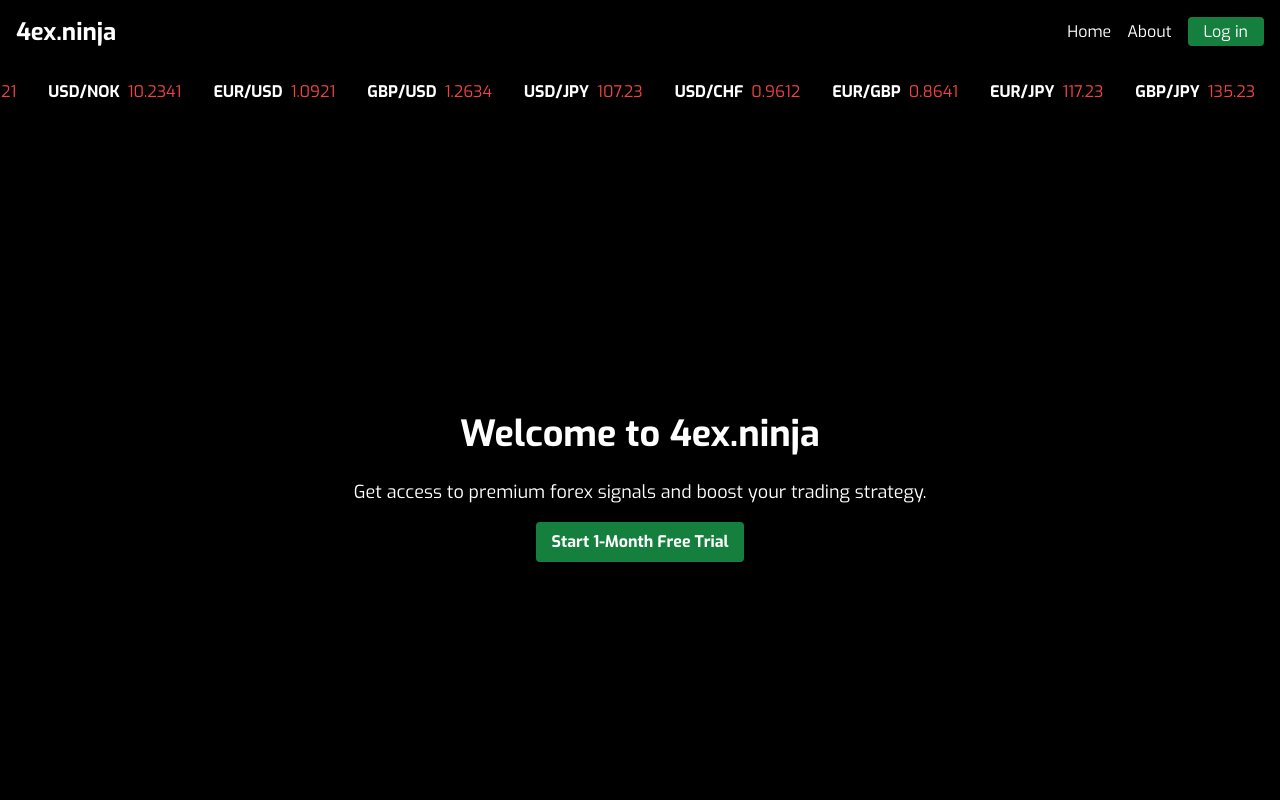
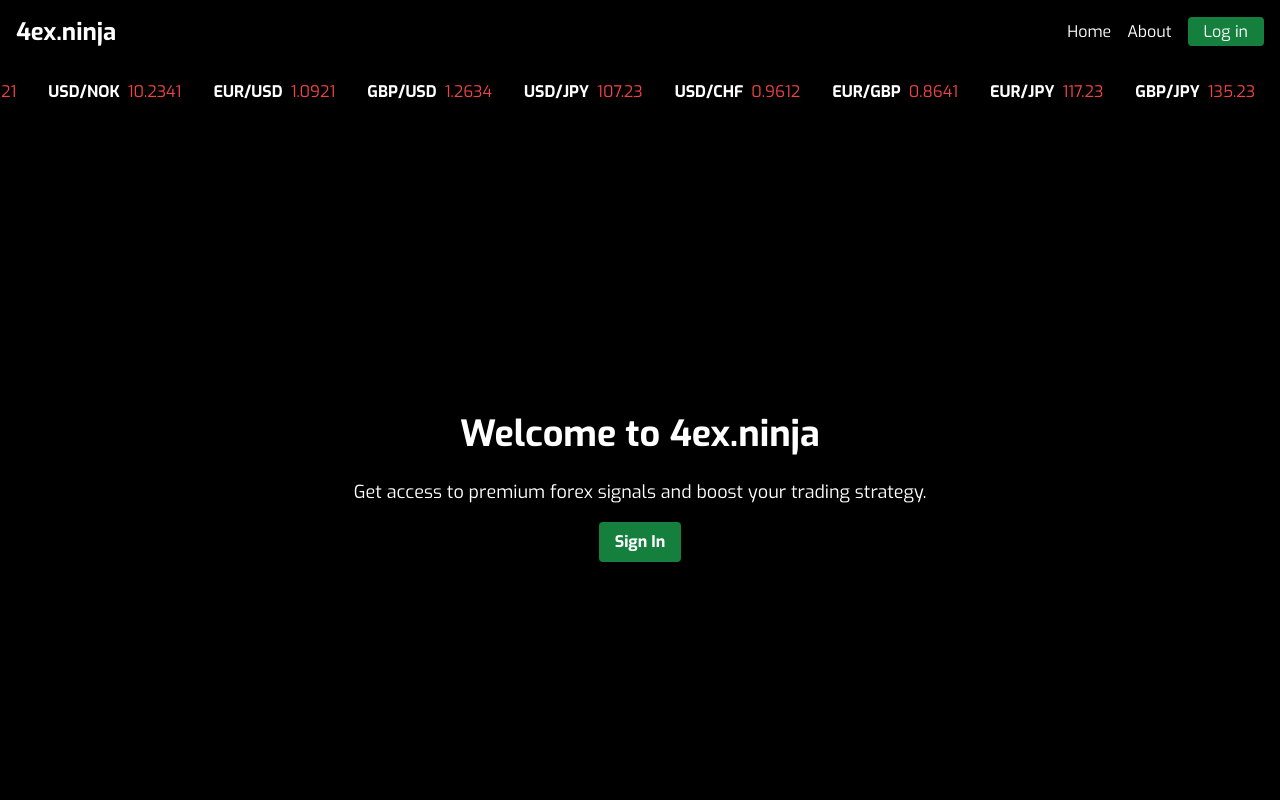
Before and after one commit to tadams95/4ex.ninja, a Next.js app in the folder 4ex.ninja-frontend/: page / in a window 1280 px wide. Shown: the top 800 px of the page. Built offline with nearby package versions, Linux system fonts and the light colour scheme; no server answers.

Commit message:
Enhance SubscribeButton component to check subscription status on mount; improve button behavior and loading states based on user authentication

```diff
--- a/4ex.ninja-frontend/src/app/components/SubscribeButton.js
+++ b/4ex.ninja-frontend/src/app/components/SubscribeButton.js
@@ -1,25 +1,73 @@
 "use client";
 
 import { useRouter } from "next/navigation";
-import { useState } from "react";
+import { useState, useEffect } from "react";
+import { useSession } from "next-auth/react";
 
 export default function SubscribeButton() {
   const [loading, setLoading] = useState(false);
+  const [isSubscribed, setIsSubscribed] = useState(false);
+  const [checkingStatus, setCheckingStatus] = useState(true);
   const router = useRouter();
+  const { data: session, status } = useSession();
 
-  const handleSubscribe = () => {
+  useEffect(() => {
+    // Only check subscription status if user is logged in
+    if (status === 'authenticated' && session?.user?.id) {
+      checkSubscriptionStatus();
+    } else if (status !== 'loading') {
+      setCheckingStatus(false);
+    }
+  }, [session, status]);
+
+  const checkSubscriptionStatus = async () => {
+    try {
+      const response = await fetch('/api/subscription-status');
+      if (response.ok) {
+        const data = await response.json();
+        setIsSubscribed(data.isSubscribed);
+        console.log('Subscription status:', data);
+      } else {
+        console.error('Failed to fetch subscription status');
+      }
+    } catch (error) {
+      console.error('Error checking subscription:', error);
+    } finally {
+      setCheckingStatus(false);
+    }
+  };
+
+  const handleButtonClick = () => {
     setLoading(true);
-    // Navigate to register page instead of creating checkout session directly
-    router.push("/register");
+
+    if (!session) {
+      // Not logged in - go to login
+      router.push('/login');
+    } else if (isSubscribed) {
+      // Subscribed - go to feed
+      router.push('/feed');
+    } else {
+      // Logged in but not subscribed - go to register/subscribe
+      router.push('/register');
+    }
+  };
+
+  // Decide button text based on auth and subscription status
+  const getButtonText = () => {
+    if (loading) return "Loading...";
+    if (status === 'loading' || checkingStatus) return "Loading...";
+    if (!session) return "Sign In";
+    if (isSubscribed) return "Go to Feed";
+    return "Start 1-Month Free Trial";
   };
 
   return (
     <button
-      onClick={handleSubscribe}
-      disabled={loading}
+      onClick={handleButtonClick}
+      disabled={loading || status === 'loading' || checkingStatus}
       className="bg-green-700 hover:bg-green-900 text-white font-bold py-2 px-4 rounded"
     >
-      {loading ? "Loading..." : "Start 1-Month Free Trial"}
+      {getButtonText()}
     </button>
   );
 }
```
